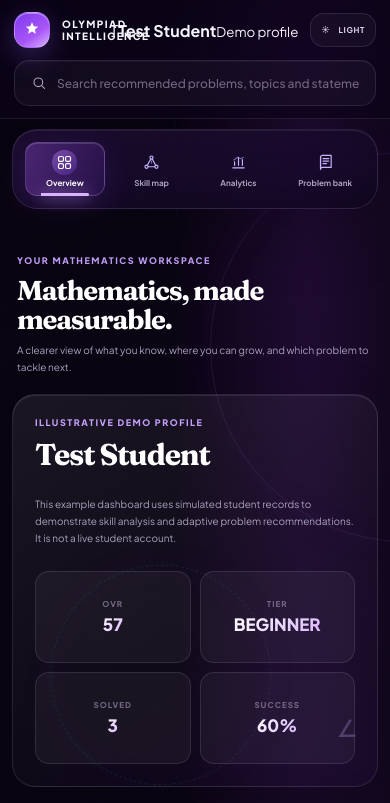
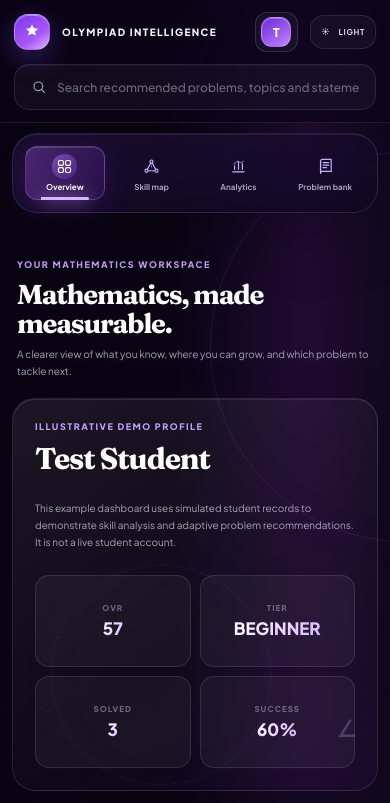
Before and after one commit to Omerking-AZE/Olympiad-Intelligence, a React (Vite) app in the folder web/: page / in a window 390 px wide. Shown: the top 803 px of the page. Built offline with nearby package versions, Linux system fonts and the light colour scheme.

Commit message:
Polish profile identity chip and mobile header

```diff
--- a/web/src/App.css
+++ b/web/src/App.css
@@ -2118,3 +2118,39 @@ textarea:focus-visible {
   .oi-geometry-svg, .oi-method-orbit i, .oi-loading-line span { animation: none !important; }
   .oi-page-transition, .oi-page-transition > * { animation: none !important; }
 }
+
+
+/* Small student identity chip in the header */
+.oi-profile-chip {
+  min-width: 0;
+  max-width: 190px;
+  display: flex;
+  align-items: center;
+  gap: 9px;
+  padding: 4px 11px 4px 5px;
+  border: 1px solid rgba(220,200,255,.15);
+  border-radius: 15px;
+  background: rgba(255,255,255,.045);
+}
+.oi-profile-avatar {
+  width: 32px;
+  height: 32px;
+  flex: 0 0 auto;
+  display: grid;
+  place-items: center;
+  border: 1px solid rgba(255,255,255,.24);
+  border-radius: 11px;
+  background: linear-gradient(145deg,#6d28d9,#c084fc);
+  color: #fff;
+  font-size: 12px;
+  font-weight: 800;
+  box-shadow: inset 0 1px rgba(255,255,255,.25);
+}
+.oi-profile-copy { min-width: 0; display: flex; flex-direction: column; gap: 3px; }
+.oi-profile-copy strong { overflow: hidden; color: var(--text-soft); font-size: 9px; text-overflow: ellipsis; white-space: nowrap; }
+.oi-profile-copy small { color: var(--text-dim); font-size: 8px; }
+@media (max-width: 720px) {
+  .oi-profile-chip { padding-right: 6px; border-radius: 12px; }
+  .oi-profile-copy { display: none; }
+  .oi-profile-avatar { width: 30px; height: 30px; }
+}
```
